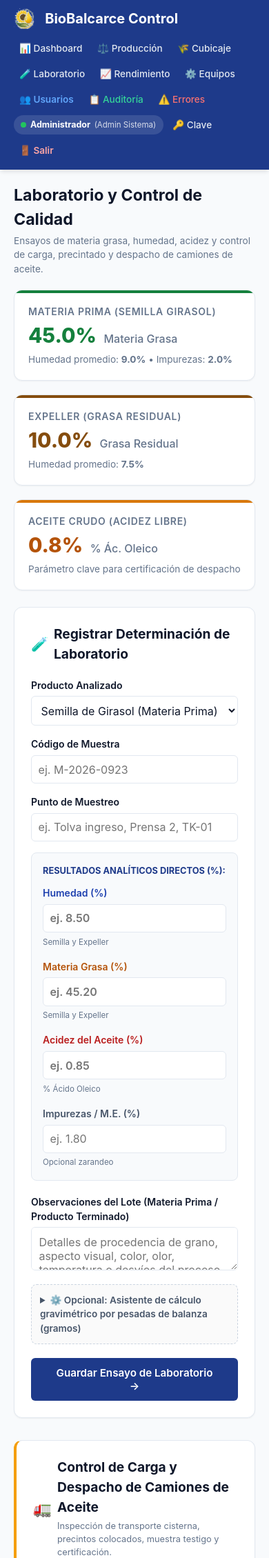
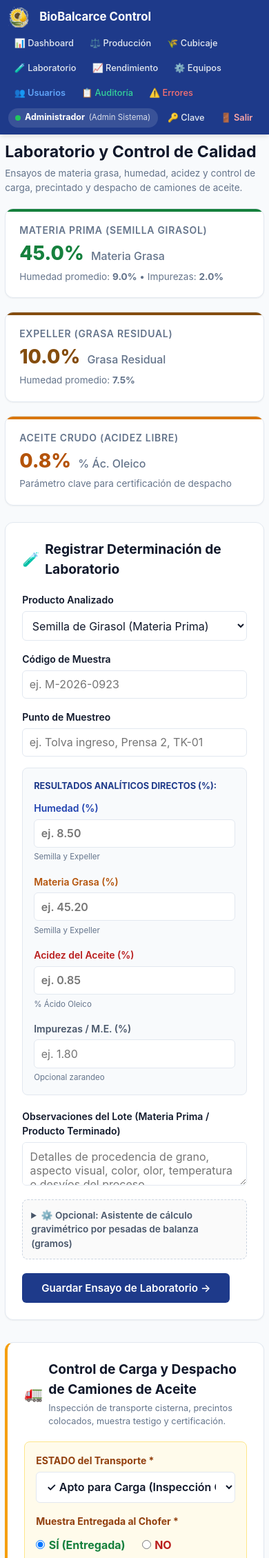
Before and after one commit to puntoAR/Aceitera, a Flask app: page /laboratory/ in a window 390 px wide. Shown: the top 2259 px of the page at 69% size. Run offline with Flask 3, Linux system fonts and the light colour scheme; the visitor is signed in with stand-in values (Sample User, id 1); data comes from the database, SQL or seed files in the repository; data that the repository does not hold is empty.

Commit message:
Mejorar responsividad movil: apilar pilares de cockpit, silos en 2 columnas y ajustar navbar

```diff
--- a/static/css/styles.css
+++ b/static/css/styles.css
@@ -1276,27 +1276,253 @@ body {
     border-bottom-right-radius: 0.75rem; /* Esquina inferior derecha redondeada */
 }
 
-/* Adaptabilidad a dispositivos moviles (Smartphones) */
+/* ========================================================================== */
+/* RESPONSIVIDAD Y ADAPTABILIDAD MULTIDISPOSITIVO (TABLETS Y CELULARES)       */
+/* ========================================================================== */
+
+/* Tablets y pantallas medianas (<= 992px) */
+@media (max-width: 992px) {
+    /* Apila los tres pilares de proceso verticalmente para lectura comoda */
+    .cockpit-kpis-grid {
+        grid-template-columns: 1fr;
+        gap: 0.85rem;
+    }
+
+    /* Apila panel de equipos y panel de graficos en columna unica */
+    .cockpit-main-grid {
+        grid-template-columns: 1fr;
+        gap: 1rem;
+    }
+
+    /* Silos distribuidos en 3 columnas en pantallas medianas */
+    .silo-compact-grid {
+        grid-template-columns: repeat(3, 1fr);
+    }
+}
+
+/* Telefonos moviles y pantallas angostas (<= 768px) */
 @media (max-width: 768px) {
+    /* Evita cualquier desborde o desplazamiento lateral no deseado */
+    html, body {
+        overflow-x: hidden;
+        width: 100%;
+    }
+
+    /* Contenedor principal con margen ergonomico para celulares */
+    .container {
+        padding: 0.75rem 0.65rem;
+        max-width: 100%;
+        box-sizing: border-box;
+    }
+
+    /* Barra de navegacion superior compacta */
     .navbar {
-        flex-direction: column;       /* Apilado vertical */
-        align-items: flex-start;      /* Alineacion a la izquierda */
-        gap: 0.75rem;                 /* Separacion */
+        padding: 0.6rem 0.75rem;
+        flex-direction: column;
+        align-items: stretch;
+        gap: 0.5rem;
     }
+
+    .navbar-brand {
+        font-size: 1.05rem;
+    }
+
     .nav-links {
-        width: 100%;                  /* Ocupa todo el ancho */
-        flex-wrap: wrap;              /* Envoltura de botones */
-        gap: 0.35rem;                 /* Espaciado estrecho */
+        width: 100%;
+        display: flex;
+        flex-wrap: wrap;
+        gap: 0.35rem;
+        align-items: center;
     }
-    .nav-links a {
-        padding: 0.35rem 0.5rem;      /* Botones mas compactos */
-        font-size: 0.85rem;           /* Texto mas compacto */
+
+    .nav-links a, .nav-item {
+        padding: 0.35rem 0.55rem;
+        font-size: 0.8rem;
     }
+
+    /* Cabecera de pagina apilada verticalmente */
+    .page-header {
+        flex-direction: column;
+        align-items: flex-start;
+        gap: 0.5rem;
+        margin-bottom: 0.75rem;
+    }
+
+    .page-title {
+        font-size: 1.25rem;
+    }
+
+    /* Tarjetas de pilares del cockpit */
+    .cockpit-kpis-grid {
+        grid-template-columns: 1fr;
+        gap: 0.75rem;
+    }
+
+    .cockpit-kpi-card {
+        padding: 0.85rem;
+    }
+
+    .cockpit-kpi-title {
+        font-size: 0.82rem;
+    }
+
+    /* Tarjetas de equipos y graficos */
+    .cockpit-equipments-card, .cockpit-charts-card {
+        padding: 0.85rem;
+    }
+
+    /* Grilla de tanques en 3 columnas ajustadas */
+    .tank-compact-grid {
+        grid-template-columns: repeat(3, 1fr);
+        gap: 0.45rem;
+    }
+
+    .tank-mini-card {
+        height: auto;
+        min-height: 98px;
+        padding: 0.5rem 0.4rem;
+    }
+
+    /* Grilla de silos en 2 columnas para no apretar chapas ni toneladas */
+    .silo-compact-grid {
+        grid-template-columns: repeat(2, 1fr);
+        gap: 0.45rem;
+    }
+
+    .silo-mini-card {
+        height: auto;
+        min-height: 92px;
+        padding: 0.5rem 0.45rem;
+    }
+
+    /* Altura ergonomica para el grafico en celulares */
+    .cockpit-chart-container {
+        height: 220px;
+    }
+
+    /* Modales interactivos de inspeccion 3D a pantalla completa */
+    .equipment-modal-overlay {
+        padding: 0.5rem;
+    }
+
+    .equipment-modal-dialog {
+        max-height: 95vh;
+        width: 100%;
+        margin: 0;
+    }
+
+    .equipment-modal-header {
+        padding: 0.75rem 1rem;
+    }
+
+    .equipment-modal-title {
+        font-size: 1rem;
+    }
+
+    .equipment-modal-body {
+        grid-template-columns: 1fr;
+        gap: 1rem;
+        padding: 0.85rem;
+    }
+
+    .modal-stage-frame {
+        min-height: 190px;
+        padding: 0.5rem;
+    }
+
+    .equipment-modal-footer {
+        padding: 0.65rem 1rem;
+        flex-wrap: wrap;
+        gap: 0.5rem;
+    }
+
+    /* Tablas responsivas con desplazamiento suave sin romper pantalla */
+    .table-responsive {
+        width: 100%;
+        overflow-x: auto;
+        -webkit-overflow-scrolling: touch;
+    }
+
+    /* Previene zoom automatico indeseado de iOS en inputs */
+    input, select, textarea {
+        font-size: 16px !important;
+    }
+
+    /* Botones mas faciles de pulsar con el dedo */
+    .btn {
+        touch-action: manipulation;
+    }
+
     .metric-value {
-        font-size: 1.85rem;           /* Ajusta el tamano de cifras en pantallas angostas */
+        font-size: 1.75rem;
     }
+
     .oil-global-summary {
         width: 100%;
         justify-content: space-between;
     }
 }
+
+/* Pantallas muy pequenas / telefonos compactos (<= 480px) */
+@media (max-width: 480px) {
+    .container {
+        padding: 0.5rem 0.45rem;
+    }
+
+    /* Filas de existencias con envoltura si el numero es muy largo */
+    .stock-item-row {
+        flex-wrap: wrap;
+        gap: 0.15rem;
+    }
+
+    /* Tanques compactos */
+    .tank-compact-grid {
+        grid-template-columns: repeat(3, 1fr);
+        gap: 0.3rem;
+    }
+
+    .tank-mini-card {
+        padding: 0.4rem 0.3rem;
+    }
+
+    .tank-mini-code {
+        font-size: 0.62rem;
+        padding: 0.1rem 0.25rem;
+    }
+
+    .tank-mini-pct {
+        font-size: 0.72rem;
+    }
+
+    .tank-mini-name {
+        font-size: 0.65rem;
+    }
+
+    .tank-mini-mass {
+        font-size: 0.85rem;
+    }
+
+    .tank-mini-sub {
+        font-size: 0.62rem;
+        flex-direction: column;
+        gap: 0.1rem;
+    }
+
+    /* Silos compactos */
+    .silo-compact-grid {
+        grid-template-columns: repeat(2, 1fr);
+        gap: 0.35rem;
+    }
+
+    .silo-mini-card {
+        padding: 0.45rem 0.35rem;
+    }
+
+    .silo-mini-tons {
+        font-size: 0.88rem;
+    }
+
+    .silo-mini-sheets {
+        font-size: 0.62rem;
+    }
+}
--- a/templates/base.html
+++ b/templates/base.html
@@ -13,7 +13,7 @@
     <!-- Icono de acceso directo para navegadores clasicos -->
     <link rel="shortcut icon" type="image/x-icon" href="{{ url_for('static', filename='images/favicon.ico') }}">
     <!-- Vinculo a la hoja de estilos CSS propia (con versionado para invalidar cache del navegador) -->
-    <link rel="stylesheet" href="{{ url_for('static', filename='css/styles.css') }}?v=1.5">
+    <link rel="stylesheet" href="{{ url_for('static', filename='css/styles.css') }}?v=2.0">
     <!-- Incorporacion de Chart.js desde CDN para visualizacion grafica de KPIs -->
     <script src="https://cdn.jsdelivr.net/npm/chart.js"></script>
 </head>
--- a/templates/dashboard.html
+++ b/templates/dashboard.html
@@ -436,7 +436,8 @@
                         Ver Historial Completo &rarr;
                     </button>
                 </div>
-                <!-- Tabla responsive compacta -->
+                <!-- Tabla responsive compacta con scroll horizontal protegido -->
+                <div class="table-responsive" style="margin-bottom: 0; border: none;">
                     <table class="mini-weighings-table">
                         <!-- Encabezados de tabla -->
                         <thead>
@@ -477,6 +478,7 @@
                             {% endfor %}
                         </tbody>
                     </table>
+                </div>
             </div>
 
         </div>
```
Lines whose indentation alone changed are shown as unchanged.
